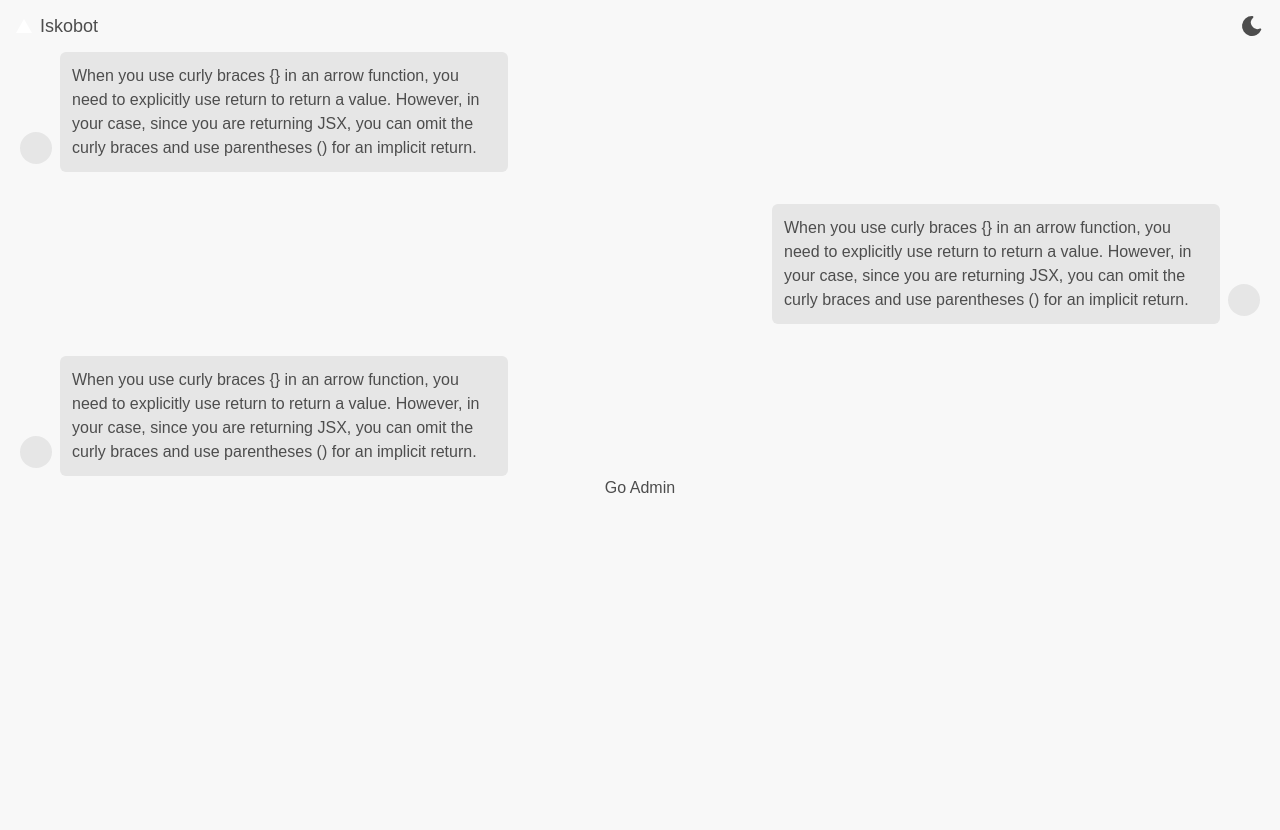
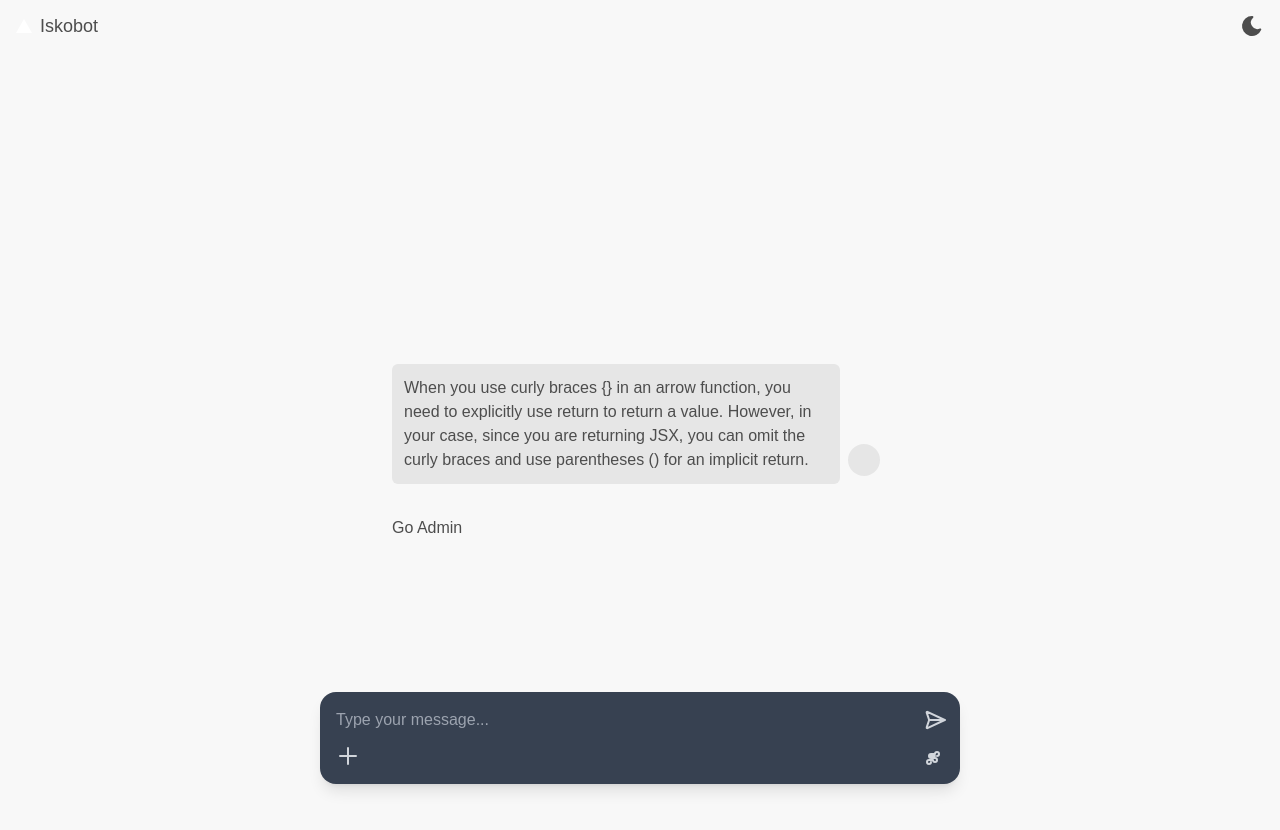
Before and after one commit to SiegfredLorelle/iskobot-ui, a Next.js app: page / in a window 1280 px wide. Shown: the top 830 px of the page. Before the commit the page ends 800 px from the top, so only its background shows below. Built offline with nearby package versions, Linux system fonts and the light colour scheme.

Commit message:
added text input field

```diff
--- a/package.json
+++ b/package.json
@@ -9,6 +9,7 @@
     "lint": "next lint"
   },
   "dependencies": {
+    "@heroicons/react": "^2.2.0",
     "@tabler/icons-react": "^3.26.0",
     "next": "15.1.3",
     "next-themes": "^0.4.4",
--- a/src/app/(chat)/page.tsx
+++ b/src/app/(chat)/page.tsx
@@ -4,16 +4,57 @@ import ChatBox from "./components/ChatBox";
 
 export default function Home() {
   return (
-    <div className="m-3 flex flex-col justify-items-center">
-      <main>
-        <div className="flex flex-col gap-8">
-          <ChatBox text="When you use curly braces {} in an arrow function, you need to explicitly use return to return a value. However, in your case, since you are returning JSX, you can omit the curly braces and use parentheses () for an implicit return."/>
-          <ChatBox isUser={true} text="When you use curly braces {} in an arrow function, you need to explicitly use return to return a value. However, in your case, since you are returning JSX, you can omit the curly braces and use parentheses () for an implicit return."/>
-          <ChatBox text="When you use curly braces {} in an arrow function, you need to explicitly use return to return a value. However, in your case, since you are returning JSX, you can omit the curly braces and use parentheses () for an implicit return."/>
-        </div>
+    <div className="grid grid-rows-[20px_1fr_20px] items-center justify-items-center min-h-screen p-8 pb-20 gap-16 sm:p-20 font-[family-name:var(--font-geist-sans)]">
+      <main className="flex flex-col gap-8 row-start-2 items-center sm:items-start">
+        <ChatBox isUser={true} text="When you use curly braces {} in an arrow function, you need to explicitly use return to return a value. However, in your case, since you are returning JSX, you can omit the curly braces and use parentheses () for an implicit return."/>
+        <Link href="/admin">Go Admin</Link>
       </main>
-      <footer className="mt-auto row-start-3 flex gap-6 flex-wrap items-center justify-center">
-        <Link href="/admin">Go Admin</Link>
+      <footer className="row-start-3 flex gap-6 flex-wrap items-center justify-center">
+        <a
+          className="flex items-center gap-2 hover:underline hover:underline-offset-4"
+          href="https://nextjs.org/learn?utm_source=create-next-app&utm_medium=appdir-template-tw&utm_campaign=create-next-app"
+          target="_blank"
+          rel="noopener noreferrer"
+        >
+          <Image
+            aria-hidden
+            src="/file.svg"
+            alt="File icon"
+            width={16}
+            height={16}
+          />
+          Learn
+        </a>
+        <a
+          className="flex items-center gap-2 hover:underline hover:underline-offset-4"
+          href="https://vercel.com/templates?framework=next.js&utm_source=create-next-app&utm_medium=appdir-template-tw&utm_campaign=create-next-app"
+          target="_blank"
+          rel="noopener noreferrer"
+        >
+          <Image
+            aria-hidden
+            src="/window.svg"
+            alt="Window icon"
+            width={16}
+            height={16}
+          />
+          Examples
+        </a>
+        <a
+          className="flex items-center gap-2 hover:underline hover:underline-offset-4"
+          href="https://nextjs.org?utm_source=create-next-app&utm_medium=appdir-template-tw&utm_campaign=create-next-app"
+          target="_blank"
+          rel="noopener noreferrer"
+        >
+          <Image
+            aria-hidden
+            src="/globe.svg"
+            alt="Globe icon"
+            width={16}
+            height={16}
+          />
+          Go to nextjs.org →
+        </a>
       </footer>
     </div>
   );
--- a/src/app/(chat)/types/ChatBoxProps.ts
+++ b/src/app/(chat)/types/ChatBoxProps.ts
@@ -1,4 +1,4 @@
 export type ChatBoxProps = {
   text: string;
-  isUser?: boolean;
+  isUser: boolean;
 }
--- a/src/app/layout.tsx
+++ b/src/app/layout.tsx
@@ -1,6 +1,7 @@
 import type { Metadata } from "next";
 import "./globals.css";
 import Header from "@/components/layout/Header";
+import Footer from "@/components/layout/Footer";
 import { Providers } from "@/app/providers";
 
 export const metadata: Metadata = {
@@ -25,6 +26,7 @@ export default function RootLayout({
       <body className={"antialiased"}>
         <Providers>
           <Header />
+          <Footer />
           {children}
         </Providers>
       </body>
--- /dev/null
+++ b/src/components/chat/Chatbox.tsx
@@ -0,0 +1,80 @@
+"use client";
+
+import { useState } from "react";
+import { IconSend } from "@tabler/icons-react";
+
+const Chatbox = () => {
+  const [message, setMessage] = useState("");
+
+  const handleInputChange = (e: React.ChangeEvent<HTMLInputElement>) => {
+    setMessage(e.target.value);
+  };
+
+  const handleSend = () => {
+    if (message.trim() !== "") {
+      console.log("Message sent:", message);
+      setMessage(""); // Clear the input after sending
+    }
+  };
+
+  const handleKeyDown = (e: React.KeyboardEvent<HTMLInputElement>) => {
+    if (e.key === "Enter" && message.trim() !== "") {
+      handleSend();
+    }
+  };
+
+  return (
+    <div className="fixed bottom-4 left-1/2 transform -translate-x-1/2 w-full max-w-2xl px-4">
+      <div className="flex flex-col items-center bg-gray-700 rounded-2xl px-4 py-4 shadow-lg">
+        {/* Input Field */}
+        <div className="flex items-center w-full">
+          <input
+            type="text"
+            placeholder="Type your message..."
+            value={message}
+            onChange={handleInputChange}
+            onKeyDown={handleKeyDown}
+            className="flex-grow bg-gray-700 text-gray-300 placeholder-gray-400 focus:outline-none"
+          />
+          <button onClick={handleSend} className="ml-2 text-gray-300 hover:text-white">
+            <IconSend className="w-6 h-6 rotate-45" />
+          </button>
+        </div>
+
+        {/* Chatbox Buttons */}
+        <div className="flex items-center justify-between w-full mt-3">
+          <button className="text-gray-300 hover:text-white">
+            <svg
+              xmlns="http://www.w3.org/2000/svg"
+              fill="none"
+              viewBox="0 0 24 24"
+              strokeWidth={2}
+              stroke="currentColor"
+              className="w-6 h-6"
+            >
+              <path strokeLinecap="round" strokeLinejoin="round" d="M12 4v16m8-8H4" />
+            </svg>
+          </button>
+          <button className="text-gray-300 hover:text-white">
+            <svg
+              xmlns="http://www.w3.org/2000/svg"
+              fill="none"
+              viewBox="0 0 24 24"
+              strokeWidth={2}
+              stroke="currentColor"
+              className="w-6 h-6"
+            >
+              <path
+                strokeLinecap="round"
+                strokeLinejoin="round"
+                d="M9 12h6m2 0a2 2 0 10-2-2h-4a2 2 0 100 4h4a2 2 0 11-2 2H9a2 2 0 102 2"
+              />
+            </svg>
+          </button>
+        </div>
+      </div>
+    </div>
+  );
+};
+
+export default Chatbox;
--- /dev/null
+++ b/src/components/layout/Footer.tsx
@@ -0,0 +1,9 @@
+import ChatInput from "@/components/chat/Chatbox"; // Adjust the import path as needed
+
+export default function Footer() {
+  return (
+    <footer className="flex items-center justify-center">
+      <ChatInput />
+    </footer>
+  );
+}
```
Also changed, not shown: 1 other file (tests, documents, lock files or other folders).
